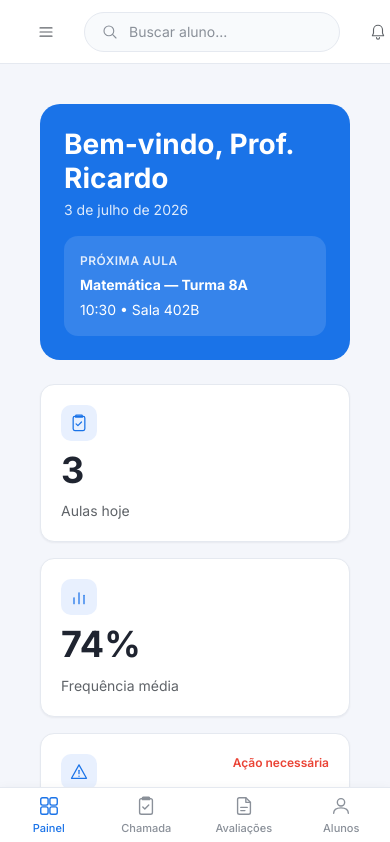
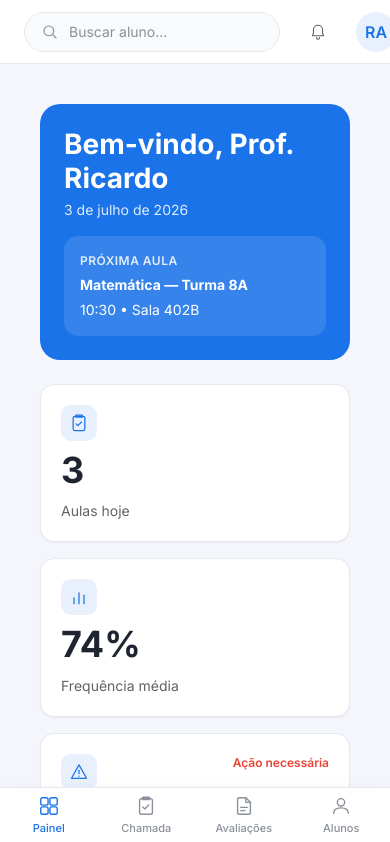
Before and after one commit to emersonjds/radar, a Next.js app: page / in a window 390 px wide. Shown: the top 842 px of the page. Built offline with nearby package versions, Linux system fonts and the light colour scheme.

Commit message:
drop mobile hamburger drawer for bottom-nav-only navigation

```diff
--- a/src/widgets/app-shell/AppShell.module.css
+++ b/src/widgets/app-shell/AppShell.module.css
@@ -3,42 +3,19 @@
   min-height: 100dvh;
 }
 
+/* Mobile navigates via the bottom tab bar; the sidebar is desktop-only. */
 .sidebarWrap {
-  position: fixed;
-  inset: 0 auto 0 0;
-  width: var(--sidebar-width);
-  transform: translateX(-100%);
-  z-index: var(--z-overlay);
-  border-right: 1px solid var(--color-border);
-  transition: transform 250ms ease;
-}
-
-.sidebarOpen {
-  transform: translateX(0);
+  display: none;
 }
 
 @media (min-width: 1024px) {
   .sidebarWrap {
+    display: block;
     position: sticky;
     top: 0;
     height: 100dvh;
-    transform: none;
-    z-index: auto;
-  }
-}
-
-.backdrop {
-  position: fixed;
-  inset: 0;
-  background: rgba(15, 23, 42, 0.4);
-  z-index: var(--z-overlay);
-  border: none;
-  padding: 0;
-}
-
-@media (min-width: 1024px) {
-  .backdrop {
-    display: none;
+    width: var(--sidebar-width);
+    border-right: 1px solid var(--color-border);
   }
 }
 
--- a/src/widgets/app-shell/AppShell.tsx
+++ b/src/widgets/app-shell/AppShell.tsx
@@ -1,8 +1,7 @@
 "use client";
 
-import { useState, type ReactNode } from "react";
+import { type ReactNode } from "react";
 import { useSession } from "@/features/session/use-session";
-import { cx } from "@/shared/ui/cx";
 import { BottomNav } from "./BottomNav";
 import { Sidebar } from "./Sidebar";
 import { Topbar } from "./Topbar";
@@ -14,32 +13,17 @@ export interface AppShellProps {
 
 export function AppShell({ children }: AppShellProps) {
   const { role, profile, switchRole } = useSession();
-  const [menuAberto, setMenuAberto] = useState(false);
 
   const nome = profile?.name ?? "—";
   const cargo = profile?.jobTitle ?? (role === "admin" ? "Coordenação" : "Professor");
 
   return (
     <div className={styles.shell}>
-      <div className={cx(styles.sidebarWrap, menuAberto && styles.sidebarOpen)}>
-        <Sidebar role={role} onNavigate={() => setMenuAberto(false)} />
+      <div className={styles.sidebarWrap}>
+        <Sidebar role={role} />
       </div>
-      {menuAberto && (
-        <button
-          type="button"
-          aria-label="Fechar menu"
-          className={styles.backdrop}
-          onClick={() => setMenuAberto(false)}
-        />
-      )}
       <div className={styles.region}>
-        <Topbar
-          name={nome}
-          jobTitle={cargo}
-          role={role}
-          onSwitchRole={switchRole}
-          onToggleMenu={() => setMenuAberto((aberto) => !aberto)}
-        />
+        <Topbar name={nome} jobTitle={cargo} role={role} onSwitchRole={switchRole} />
         <main className={styles.main}>{children}</main>
       </div>
       <BottomNav role={role} />
--- a/src/widgets/app-shell/Sidebar.tsx
+++ b/src/widgets/app-shell/Sidebar.tsx
@@ -11,10 +11,9 @@ import styles from "./Sidebar.module.css";
 
 export interface SidebarProps {
   role: Role;
-  onNavigate?: () => void;
 }
 
-export function Sidebar({ role, onNavigate }: SidebarProps) {
+export function Sidebar({ role }: SidebarProps) {
   const pathname = usePathname();
   const router = useRouter();
   const itens = navForRole(role);
@@ -35,7 +34,6 @@ export function Sidebar({ role, onNavigate }: SidebarProps) {
               href={item.href}
               className={cx(styles.navItem, ativo && styles.navItemActive)}
               aria-current={ativo ? "page" : undefined}
-              onClick={onNavigate}
             >
               <Icon name={item.icon} />
               <span>{item.label}</span>
@@ -50,10 +48,7 @@ export function Sidebar({ role, onNavigate }: SidebarProps) {
             variant="primary"
             fullWidth
             leftIcon={<Icon name="plus" size={16} />}
-            onClick={() => {
-              router.push("/attendance");
-              onNavigate?.();
-            }}
+            onClick={() => router.push("/attendance")}
           >
             Nova chamada
           </Button>
@@ -66,7 +61,7 @@ export function Sidebar({ role, onNavigate }: SidebarProps) {
           <Icon name="settings" />
           <span>Configurações</span>
         </button>
-        <Link href="/login" className={styles.footerItem} onClick={onNavigate}>
+        <Link href="/login" className={styles.footerItem}>
           <Icon name="logout" />
           <span>Sair</span>
         </Link>
--- a/src/widgets/app-shell/Topbar.module.css
+++ b/src/widgets/app-shell/Topbar.module.css
@@ -9,16 +9,6 @@
   padding: 0 var(--space-6);
   background: var(--color-surface);
   border-bottom: 1px solid var(--color-border);
-}
-
-.menuToggle {
-  display: inline-flex;
-}
-
-@media (min-width: 1024px) {
-  .menuToggle {
-    display: none;
-  }
 }
 
 .search {
--- a/src/widgets/app-shell/Topbar.tsx
+++ b/src/widgets/app-shell/Topbar.tsx
@@ -15,7 +15,6 @@ export interface TopbarProps {
   jobTitle: string;
   role: Role;
   onSwitchRole: (role: Role) => void;
-  onToggleMenu: () => void;
 }
 
 const PERSONAS: { role: Role; label: string }[] = [
@@ -23,7 +22,7 @@ const PERSONAS: { role: Role; label: string }[] = [
   { role: "admin", label: "Coordenação" },
 ];
 
-export function Topbar({ name, jobTitle, role, onSwitchRole, onToggleMenu }: TopbarProps) {
+export function Topbar({ name, jobTitle, role, onSwitchRole }: TopbarProps) {
   const router = useRouter();
   const [termo, setTermo] = useState("");
 
@@ -35,14 +34,6 @@ export function Topbar({ name, jobTitle, role, onSwitchRole, onToggleMenu }: Top
 
   return (
     <header className={styles.topbar}>
-      <IconButton
-        label="Abrir menu"
-        className={styles.menuToggle}
-        onClick={onToggleMenu}
-      >
-        <Icon name="menu" size={18} />
-      </IconButton>
-
       <form className={styles.search} onSubmit={handleBuscar} role="search">
         <SearchInput value={termo} onChange={setTermo} placeholder="Buscar aluno..." />
       </form>
```
